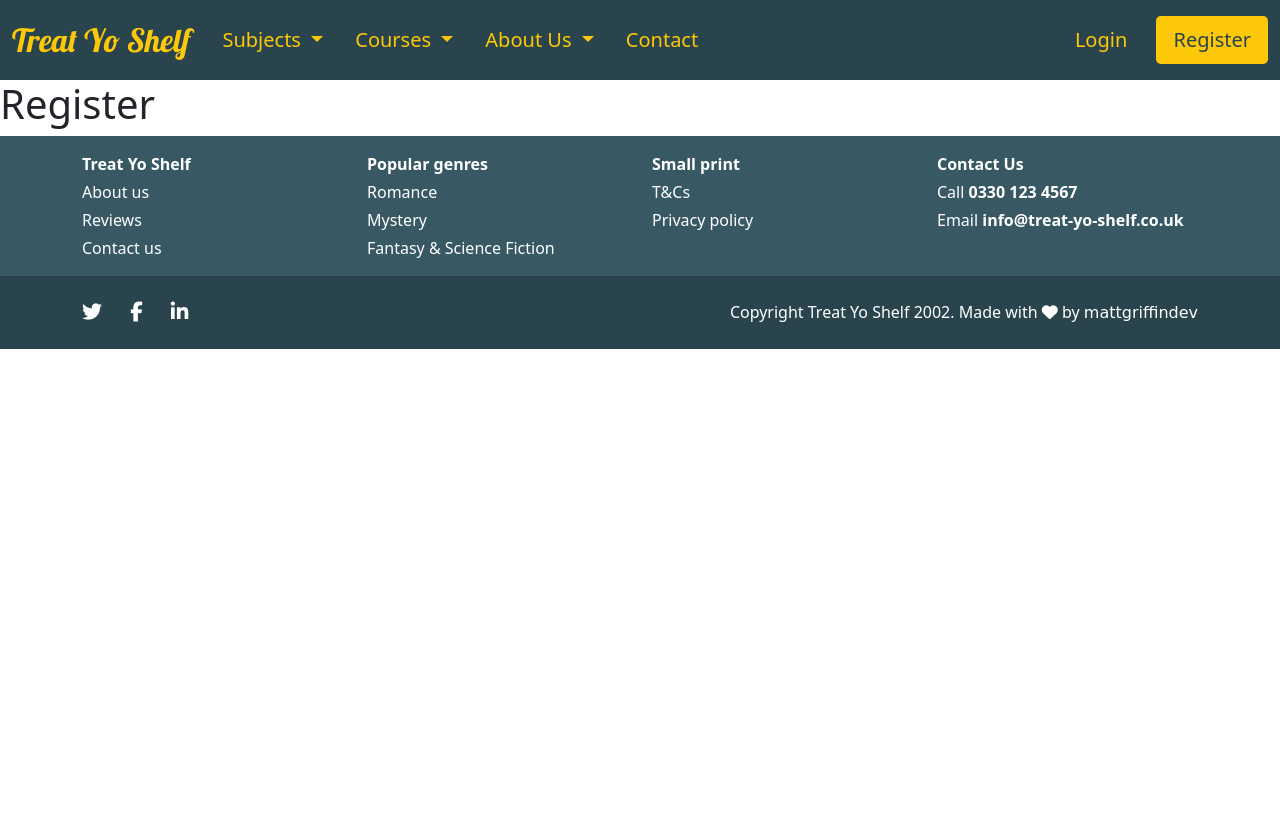
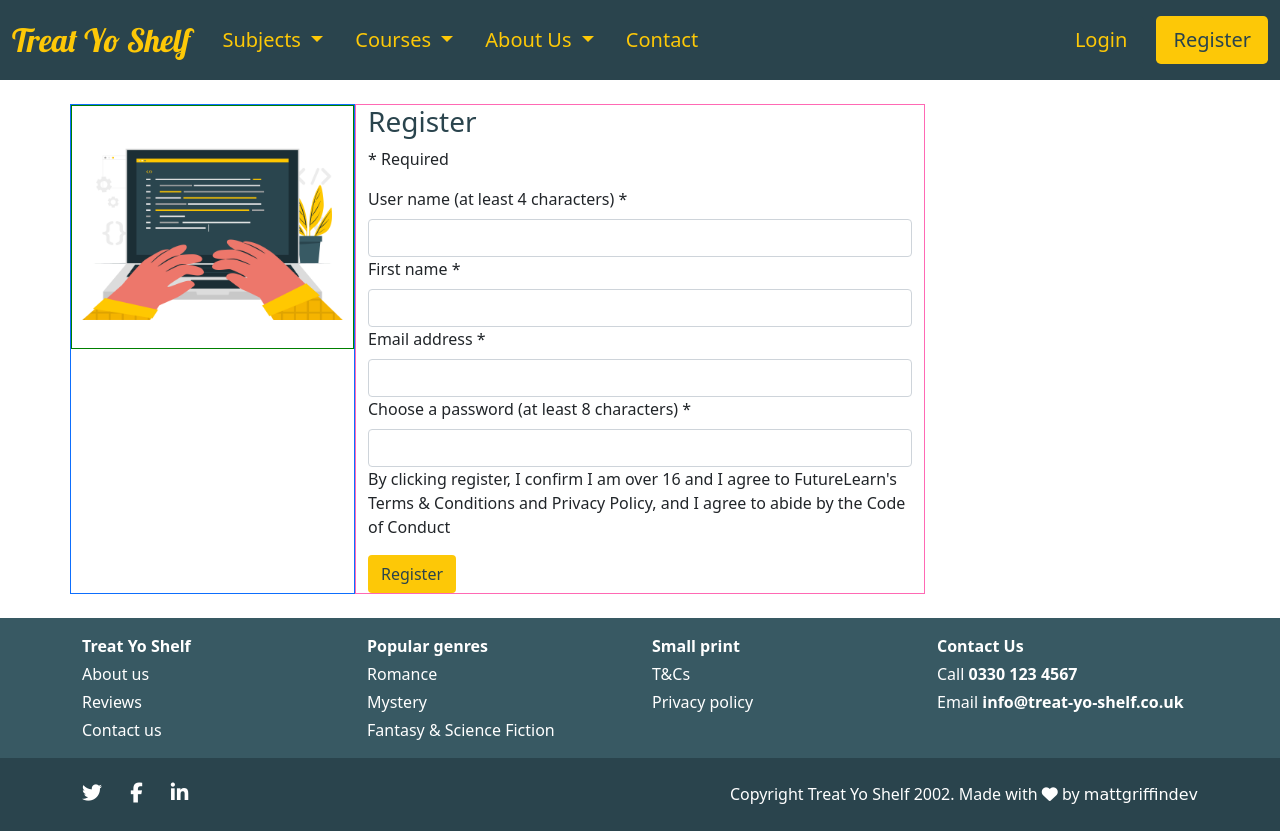
Before and after one commit to mattgriffindev/treat-yo-shelf, a Flask app: page /register in a window 1280 px wide. Before the commit the page ends 349 px from the top, so only its background shows below. Run offline with Flask 2, Linux system fonts and the light colour scheme; some libraries are stand-ins or nearby versions; some web fonts are replaced.

Commit message:
Add #register to register.html & style.css; Add #login to login.html & style.css

```diff
--- a/static/css/style.css
+++ b/static/css/style.css
@@ -116,6 +116,52 @@ html {
 	background-size: contain;
 }
 
+/*---------------------------------------------------------------register-*/
+
+.login-register {
+	color: var(--dark-color);
+	font-size: 1.75rem;
+}
+
+/* .login-register-active {
+	text-decoration: none;
+  box-shadow: inset -0.2em -0.2em 1em var(--brand-color);
+} */
+
+.register-col {
+	min-height: 6.25rem;
+	border: 1px solid hotpink;
+}
+
+.register-image-container {
+	height: 50%;
+	border: 1px solid green;
+}
+
+.register-image {
+	height: 100%;
+	background: url("/static/assets/register.jpg") no-repeat center center;
+	background-size: contain;
+}
+
+/*----------------------------------------------------------------login-*/
+
+.login-col {
+	min-height: 6.25rem;
+	border: 1px solid hotpink;
+}
+
+.login-image-container {
+	height: 100%;
+	border: 1px solid green;
+}
+
+.login-image {
+	height: 100%;
+	background: url("/static/assets/login.jpg") no-repeat center center;
+	background-size: contain;
+}
+
 /*-----------------------------------------------------------------bottom-*/
 
 #bottom {
--- a/templates/register.html
+++ b/templates/register.html
@@ -1,6 +1,35 @@
 {% extends "base.html" %}
 {% block header %}
-    <h1>Register</h1>
+    <!--register-->
+	<section id="register" class="my-4">
+		<div class="container">
+			<div class="row">
+				<div class="col-12 col-md-3 p-0 border border-primary">
+					<div class="register-image-container">
+						<div class="register-image"></div>
+					</div>
+				</div>
+				<div class="col-12 col-md-6 register-col">
+					<h2 class="login-register">Register</h2>
+					<p>* Required</p>
+					<form>
+						<label for="user-name" class="form-label">User name (at least 4 characters) *</label>
+						<input type="text" class="form-control" id="user-name" minlength="4" required>
+						<label for="first-name" class="form-label">First name *</label>
+						<input type="text" class="form-control" id="first-name" required>
+						<label for="email-address" class="form-label">Email address *</label>
+						<input type="email" class="form-control" id="email-address" required>
+						<label for="password" class="form-label">Choose a password (at least 8 characters) *</label>
+						<input type="password" class="form-control" id="password" minlength="8" required>
+						<p>By clicking register, I confirm I am over 16 and I agree to FutureLearn's Terms & Conditions and Privacy
+							Policy, and I agree to abide by the Code of Conduct</p>
+						<button type="submit" class="btn btn-main" aria-label="Register">Register</button>
+					</form>
+				</div>
+			</div>
+		</div>
+	</section>
+	<!--/register-->
 {% endblock %}
 
 {% block footer %}
```
Also changed, not shown: templates/login.html (+27 -1 lines), static/assets/login.jpg (added), static/assets/register.jpg (added).
